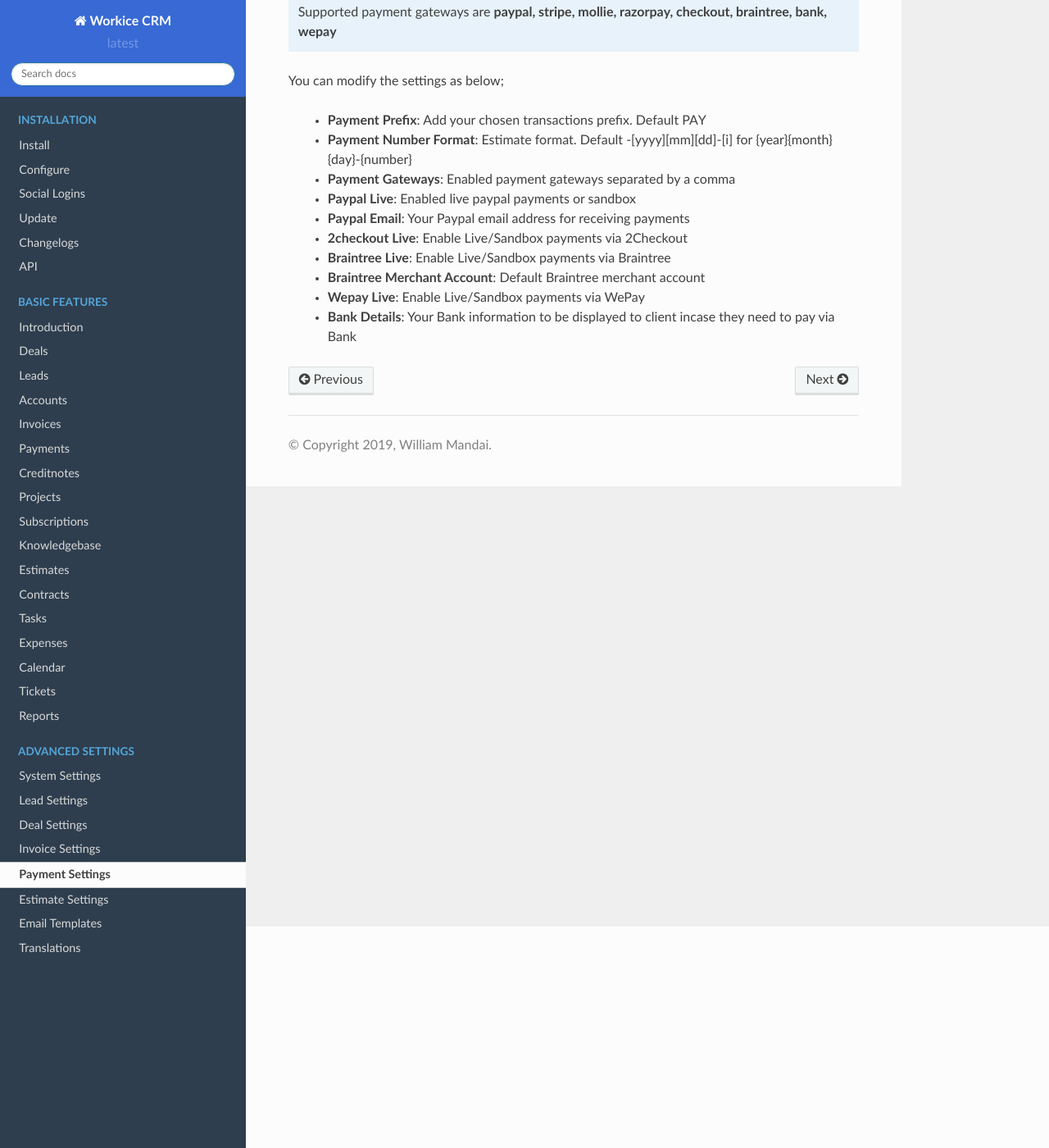
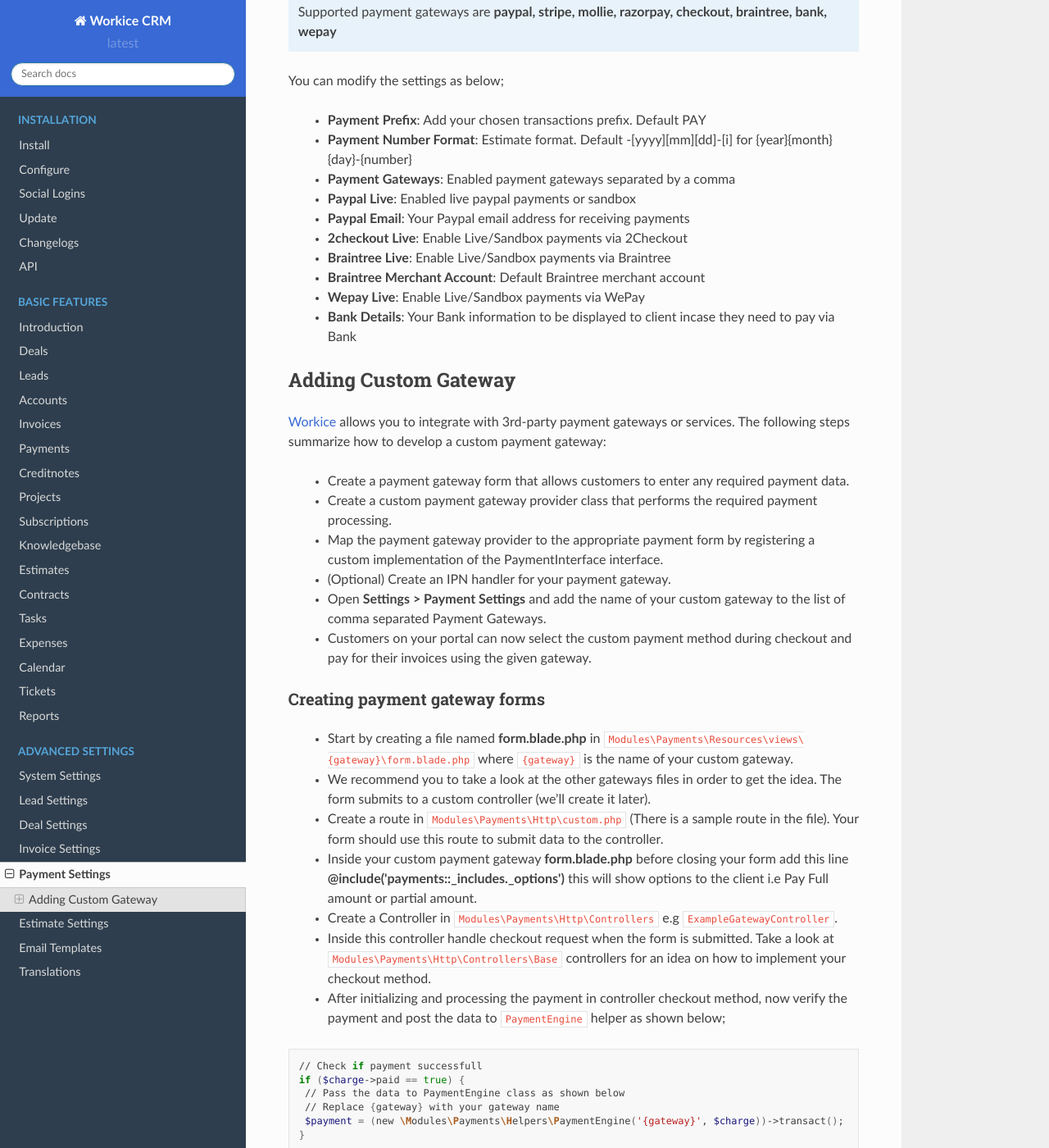
Before and after one commit to wmandai/workice-docs, a Sphinx documentation site: the page built from docs/source/payment_settings.rst, in a window 1280 px wide and 1400 px high, scrolled down 270 px. Shown: the whole window at 82% size. Built offline with Sphinx 7.4.7 and the Read the Docs theme 2.0.0, drawn with Linux system fonts in a browser that asks for light colours; some of the changed text lies outside the part shown.

Commit message:
Added custom payment gateway docs

```diff
--- a/docs/source/payment_settings.rst
+++ b/docs/source/payment_settings.rst
@@ -16,3 +16,66 @@
  - **Braintree Merchant Account**: Default Braintree merchant account
  - **Wepay Live**: Enable Live/Sandbox payments via WePay
  - **Bank Details**: Your Bank information to be displayed to client incase they need to pay via Bank
+
+Adding Custom Gateway
+"""""""""""""""""""""""
+`Workice <https://workice.com>`__ allows you to integrate with 3rd-party payment gateways or services. The following steps summarize how to develop a custom payment gateway:
+
+ - Create a payment gateway form that allows customers to enter any required payment data.
+ - Create a custom payment gateway provider class that performs the required payment processing.
+ - Map the payment gateway provider to the appropriate payment form by registering a custom implementation of the PaymentInterface interface.
+ - (Optional) Create an IPN handler for your payment gateway.
+ - Open **Settings > Payment Settings** and add the name of your custom gateway to the list of comma separated Payment Gateways.
+ - Customers on your portal can now select the custom payment method during checkout and pay for their invoices using the given gateway.
+
+Creating payment gateway forms
+^^^^^^^^^^^^^^^^^^^^^^^^^^^^^^^^^
+ - Start by creating a file named **form.blade.php** in ``Modules\Payments\Resources\views\{gateway}\form.blade.php`` where ``{gateway}`` is the name of your custom gateway.
+ - We recommend you to take a look at the other gateways files in order to get the idea. The form submits to a custom controller (we'll create it later).
+ - Create a route in ``Modules\Payments\Http\custom.php`` (There is a sample route in the file). Your form should use this route to submit data to the controller.
+ - Inside your custom payment gateway **form.blade.php** before closing your form add this line **@include(\'payments::_includes._options\')** this will show options to the client i.e Pay Full amount or partial amount.
+ - Create a Controller in ``Modules\Payments\Http\Controllers`` e.g ``ExampleGatewayController``.
+ - Inside this controller handle checkout request when the form is submitted. Take a look at ``Modules\Payments\Http\Controllers\Base`` controllers for an idea on how to implement your checkout method.
+ - After initializing and processing the payment in controller checkout method, now verify the payment and post the data to ``PaymentEngine`` helper as shown below;
+
+.. code-block:: shell
+
+ // Check if payment successfull
+ if ($charge->paid == true) {
+  // Pass the data to PaymentEngine class as shown below
+  // Replace {gateway} with your gateway name
+  $payment = (new \Modules\Payments\Helpers\PaymentEngine('{gateway}', $charge))->transact();
+ }
+
+
+Now create your payment gateway class in ``Modules\Payments\Gateways`` to parse data and save to Workice CRM.
+If your custom gateway is named **{example}** ensure this file is named **Example.php**. This class must extend ``Modules\Payments\Contracts\PaymentInterface`` interface.
+Take a look at how the other payment gateways are parsing data and submits it to ``Modules\Payments\Helpers\Cashier`` class.
+
+.. code-block:: shell
+
+ public function pay($transaction)
+ {
+  // Get the invoice from the database
+  $this->invoice = $this->invoice->findOrFail($transaction->orderId);
+  // The getData() method returns formatted array of data to be passed to Cashier class.
+   $data = $this->getData($transaction);
+  // Pass the transaction data to Cashier as first parameter
+  // The second parameter is the invoice object
+   return (new Cashier($data, $this->invoice))->save();
+ }
+
+Handling IPN for custom payment gateways
+^^^^^^^^^^^^^^^^^^^^^^^^^^^^^^^^^^^^^^^^^^^
+If you wish to use Instant Payment Notification (IPN) with your payment gateway, you need to create a custom HTTP handler that performs the required communication between your Workice application and the payment service. Do not handle IPN requests using standard pages (web forms).
+
+We recommend creating IPN controller in ``Modules\Webhook\Http\Controllers`` and add a route in ``Modules\Webhook\Http\routes.php``.
+Implement your IPN verification and send the data to the PaymentEngine as shown below;
+
+.. code-block:: shell
+
+ // {gateway} is the name of your gateway and {data} is the transaction data
+ $txn = (new \Modules\Payments\Helpers\PaymentEngine('{gateway}', {$data}))->transact();
+
+
+.. ATTENTION:: To enable your custom gateway, add it to the list of active payment gateways in **Settings > Payment Settings > Payment Methods**
```
